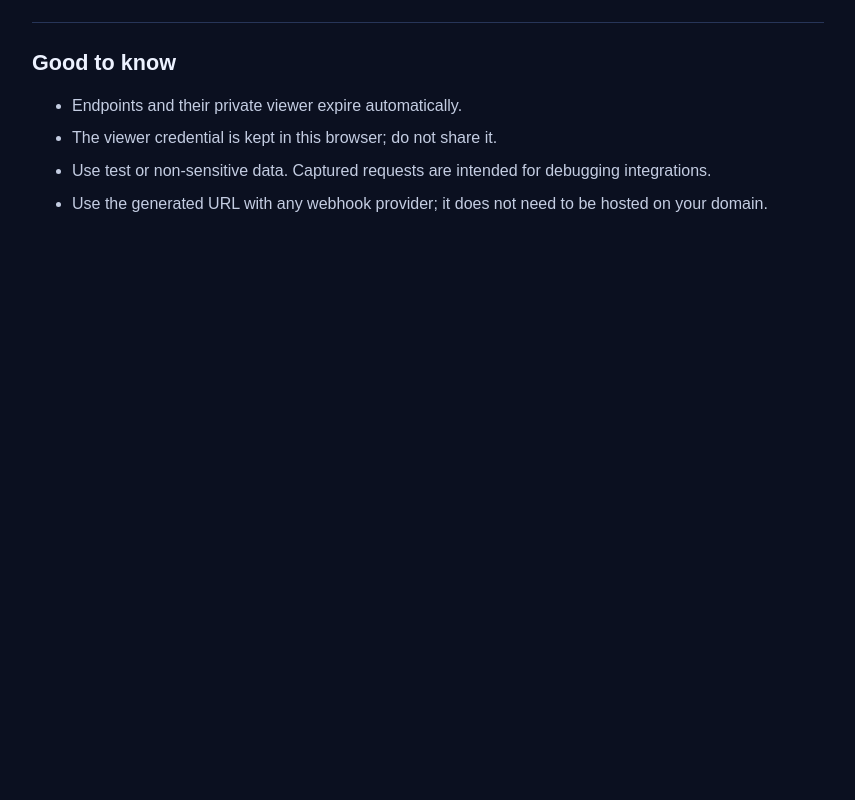
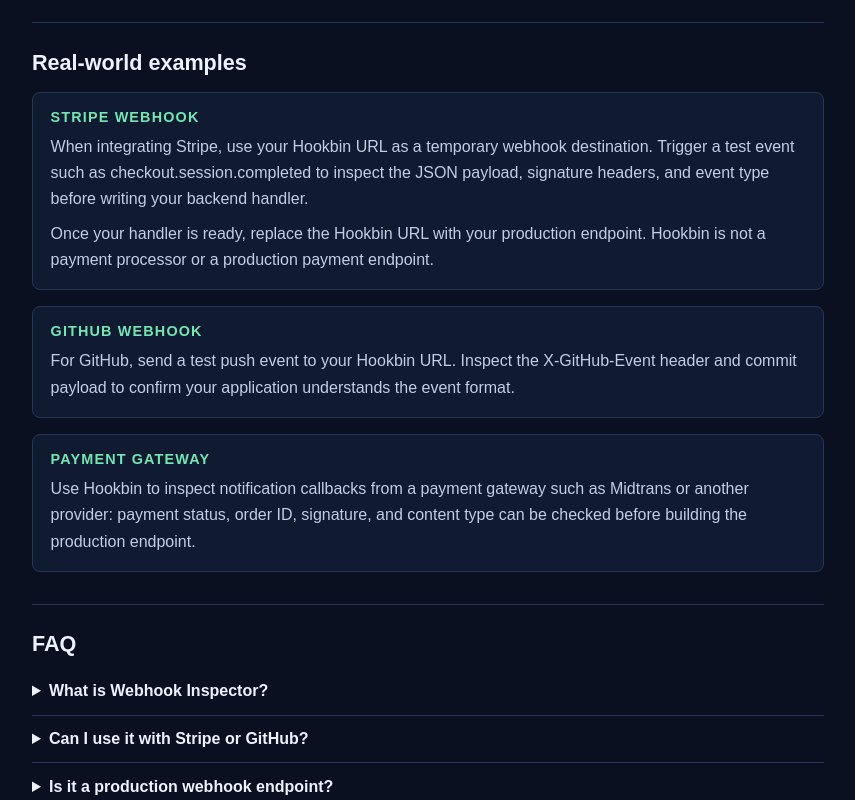
Before and after one commit to frachman/webhook-inspector, a Next.js app in the folder apps/web/: page /docs in a window 1280 px wide. Shown: the part 1520-2320 px from the top of the page, without its empty margins (212-1067 px from the left). Before the commit the page ends 1833 px from the top, so only its background shows below. Built offline with nearby package versions, Linux system fonts and the light colour scheme.

Commit message:
feat(web): add webhook use cases and SEO metadata

```diff
--- a/apps/web/app/docs/page.tsx
+++ b/apps/web/app/docs/page.tsx
@@ -24,6 +24,15 @@
 
   return (
     <main className="docs-page">
+      <script type="application/ld+json" dangerouslySetInnerHTML={{ __html: JSON.stringify({
+        "@context": "https://schema.org",
+        "@type": "WebApplication",
+        name: "Webhook Inspector",
+        url: "https://hookbin.farandy.id/docs",
+        applicationCategory: "DeveloperApplication",
+        operatingSystem: "Any",
+        description: "Temporary webhook URL for inspecting requests from integrations.",
+      }) }} />
       <LanguageToggle language={language} onChange={changeLanguage} />
       <Link className="back-link" href="/">← Back to inspector</Link>
       <p className="eyebrow">{language === "id" ? "Panduan penggunaan" : "Usage guide"}</p>
@@ -52,6 +61,39 @@
         <p>{language === "id" ? <>Kembali ke inspector dan klik <strong>Refresh</strong>. Pilih request untuk melihat method, path, query string, header, content type, dan body.</> : <>Return to the inspector and click <strong>Refresh</strong>. Select a request to view its method, path, query string, headers, content type, and body.</>}</p>
       </section>
 
+      <section className="docs-section">
+        <h2>{language === "id" ? "Contoh penggunaan nyata" : "Real-world examples"}</h2>
+        <article className="use-case">
+          <h3>Stripe webhook</h3>
+          <p>{language === "id" ? "Saat mengintegrasikan Stripe, gunakan URL Hookbin sebagai tujuan webhook sementara. Jalankan test event seperti checkout.session.completed untuk melihat payload JSON, header signature, dan event type sebelum membuat handler backend." : "When integrating Stripe, use your Hookbin URL as a temporary webhook destination. Trigger a test event such as checkout.session.completed to inspect the JSON payload, signature headers, and event type before writing your backend handler."}</p>
+          <p className="muted">{language === "id" ? "Setelah handler siap, ganti URL Hookbin dengan endpoint production Anda. Hookbin bukan payment processor dan bukan endpoint pembayaran production." : "Once your handler is ready, replace the Hookbin URL with your production endpoint. Hookbin is not a payment processor or a production payment endpoint."}</p>
+        </article>
+        <article className="use-case">
+          <h3>GitHub webhook</h3>
+          <p>{language === "id" ? "Untuk GitHub, kirim test event push ke URL Hookbin. Periksa header X-GitHub-Event dan payload commit untuk memastikan aplikasi Anda memahami format event yang benar." : "For GitHub, send a test push event to your Hookbin URL. Inspect the X-GitHub-Event header and commit payload to confirm your application understands the event format."}</p>
+        </article>
+        <article className="use-case">
+          <h3>Payment gateway</h3>
+          <p>{language === "id" ? "Gunakan Hookbin untuk melihat notification callback dari payment gateway seperti Midtrans atau provider lain: status pembayaran, order ID, signature, dan content type dapat diperiksa sebelum endpoint production dibuat." : "Use Hookbin to inspect notification callbacks from a payment gateway such as Midtrans or another provider: payment status, order ID, signature, and content type can be checked before building the production endpoint."}</p>
+        </article>
+      </section>
+
+      <section className="docs-section" id="faq">
+        <h2>FAQ</h2>
+        <script type="application/ld+json" dangerouslySetInnerHTML={{ __html: JSON.stringify({
+          "@context": "https://schema.org",
+          "@type": "FAQPage",
+          mainEntity: [
+            { "@type": "Question", name: "What is Webhook Inspector?", acceptedAnswer: { "@type": "Answer", text: "It creates a temporary URL that records incoming HTTP requests so you can inspect webhook integrations." } },
+            { "@type": "Question", name: "Can I use it with Stripe or GitHub?", acceptedAnswer: { "@type": "Answer", text: "Yes. Use the generated URL as a temporary webhook destination while testing event payloads and headers." } },
+            { "@type": "Question", name: "Is it a production webhook endpoint?", acceptedAnswer: { "@type": "Answer", text: "No. It is intended for debugging with test or non-sensitive data. Replace it with your own production endpoint when ready." } },
+          ],
+        }) }} />
+        <details><summary>What is Webhook Inspector?</summary><p>It creates a temporary URL that records incoming HTTP requests so you can inspect webhook integrations.</p></details>
+        <details><summary>Can I use it with Stripe or GitHub?</summary><p>Yes. Use the generated URL as a temporary webhook destination while testing event payloads and headers.</p></details>
+        <details><summary>Is it a production webhook endpoint?</summary><p>No. It is intended for debugging with test or non-sensitive data. Replace it with your own production endpoint when ready.</p></details>
+      </section>
+
       <section className="docs-section notes">
         <h2>{language === "id" ? "Catatan penting" : "Good to know"}</h2>
         <ul>
--- a/apps/web/app/globals.css
+++ b/apps/web/app/globals.css
@@ -48,5 +48,11 @@
 .docs-section p { color: #c4cde2; line-height: 1.65; }
 .docs-section pre { margin-top: 1rem; }
 .docs-section li { color: #c4cde2; line-height: 1.7; margin: .35rem 0; }
+.use-case { background: #101a31; border: 1px solid #273558; border-radius: .5rem; margin-top: 1rem; padding: 1rem 1.1rem; }
+.use-case h3 { color: #75e6b3; margin-top: 0; }
+.use-case p { margin: .5rem 0 0; }
+.docs-section details { border-bottom: 1px solid #273558; padding: .9rem 0; }
+.docs-section summary { cursor: pointer; font-weight: 700; }
+.docs-section details p { margin: .65rem 0 0; }
 .back-link { margin: 0 0 2.5rem; }
 @media (max-width: 700px) { main { padding-top: 3rem; } .url-row, .request-layout { display: grid; grid-template-columns: 1fr; } dl div { grid-template-columns: 1fr; gap: .2rem; } }
--- a/apps/web/app/layout.tsx
+++ b/apps/web/app/layout.tsx
@@ -3,7 +3,21 @@
 
 export const metadata: Metadata = {
   title: "Webhook Inspector",
-  description: "Inspect requests sent to a disposable endpoint.",
+  description: "Create a temporary webhook URL to inspect requests from Stripe, GitHub, payment gateways, and your own applications.",
+  metadataBase: new URL("https://hookbin.farandy.id"),
+  alternates: { canonical: "/" },
+  openGraph: {
+    title: "Webhook Inspector — Test and debug webhooks",
+    description: "Inspect webhook methods, headers, query parameters, and request bodies before connecting your production endpoint.",
+    url: "https://hookbin.farandy.id/",
+    siteName: "Webhook Inspector",
+    type: "website",
+  },
+  twitter: {
+    card: "summary",
+    title: "Webhook Inspector — Test and debug webhooks",
+    description: "A temporary webhook URL for debugging integrations.",
+  },
 };
 
 export default function RootLayout({ children }: Readonly<{ children: React.ReactNode }>) {
```
Also changed, not shown: apps/web/app/robots.ts (added, +8 -0 lines), apps/web/app/sitemap.ts (added, +8 -0 lines).
